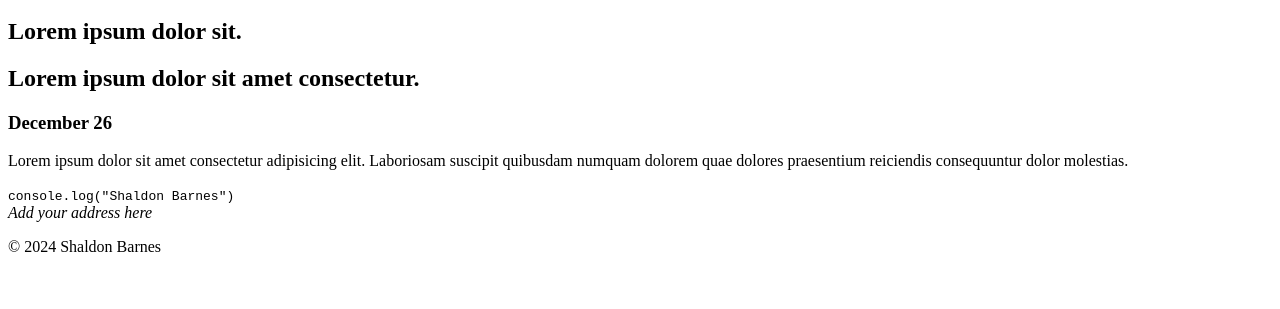
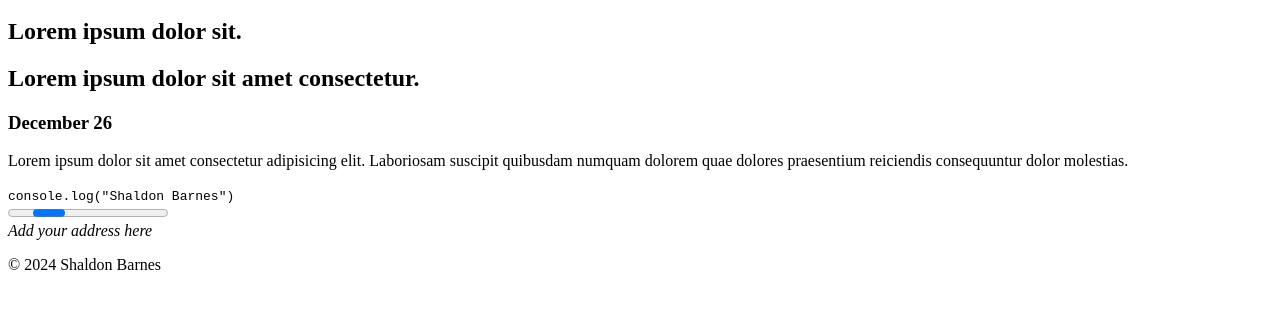
Before and after one commit to Shaldonbarnes10/Exploring-Semantics-of-HTML, a plain HTML site: page index.html in a window 1280 px wide. Shown: the part 183-492 px from the top of the page. Drawn offline with Linux system fonts and the light colour scheme.

Commit message:
Update index.html

```diff
--- a/index.html
+++ b/index.html
@@ -37,6 +37,8 @@
       <section><code>console.log("Shaldon Barnes")</code></section>
     </article>
 
+    <progress></progress>
+
     <footer>
       <address>Add your address here</address>
       <p>&copy; 2024 Shaldon Barnes</p>
```
